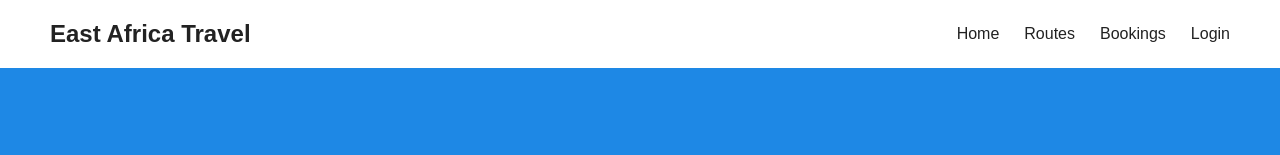
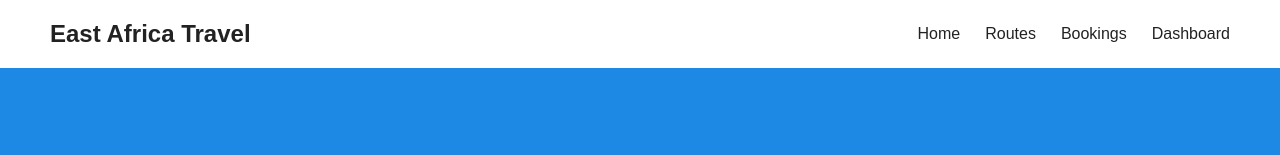
Before and after one commit to efatha/travel-agency-app, a React app in the folder frontend/: page / in a window 1280 px wide. Shown: the top 155 px of the page. Built offline with nearby package versions, Linux system fonts and the light colour scheme; no server answers; the database is empty; the HTML template or start-up script is replaced by a standard one.

Commit message:
Referenced the navlinks for the trip Dashboard

```diff
--- a/frontend/src/components/Navbar.jsx
+++ b/frontend/src/components/Navbar.jsx
@@ -5,9 +5,9 @@ return (
   <h2>East Africa Travel</h2>
   <div className="links">
     <a href="/">Home</a>
-    <a href="/">Routes</a>
-    <a href="/">Bookings</a>
-    <a href="/">Login</a>
+    <a href="/routes">Routes</a>
+    <a href="/bookings">Bookings</a>
+    <a href="/Dashboard">Dashboard</a>
   </div>
 </nav>
 );
```
